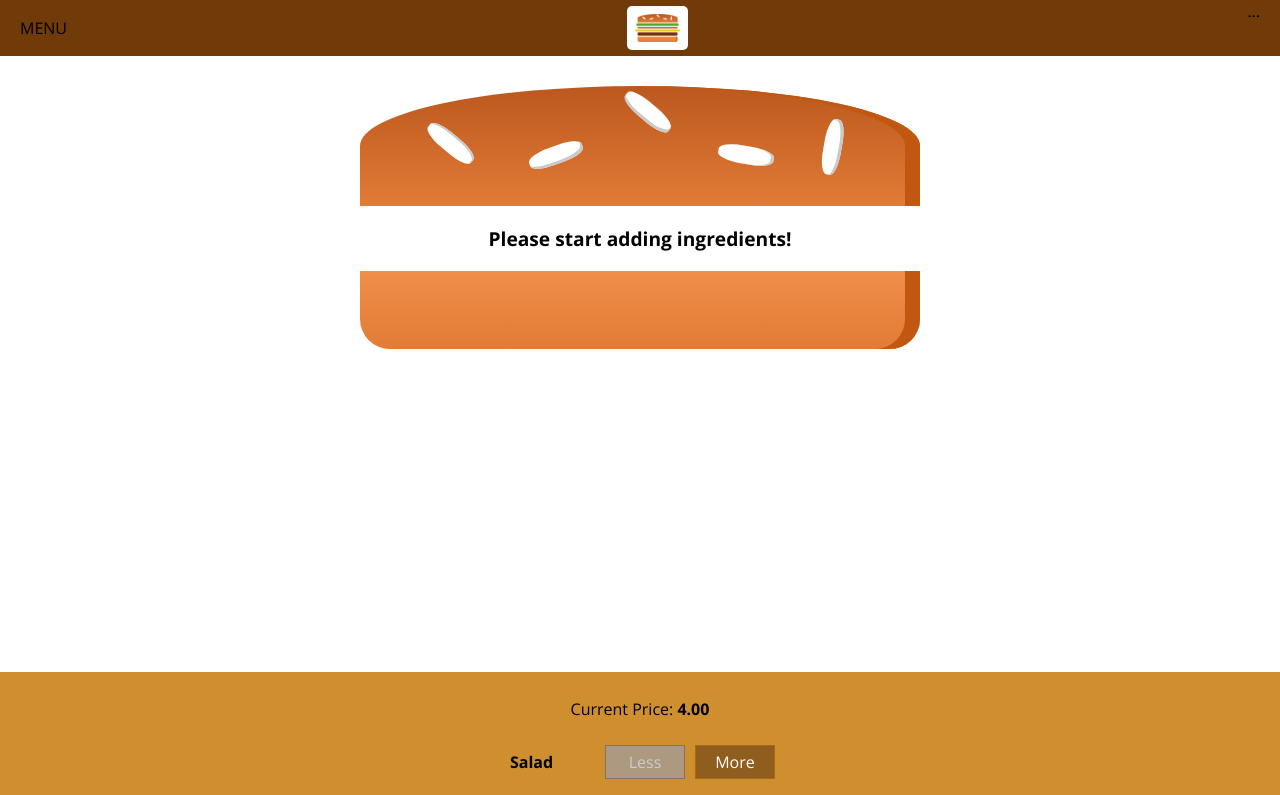
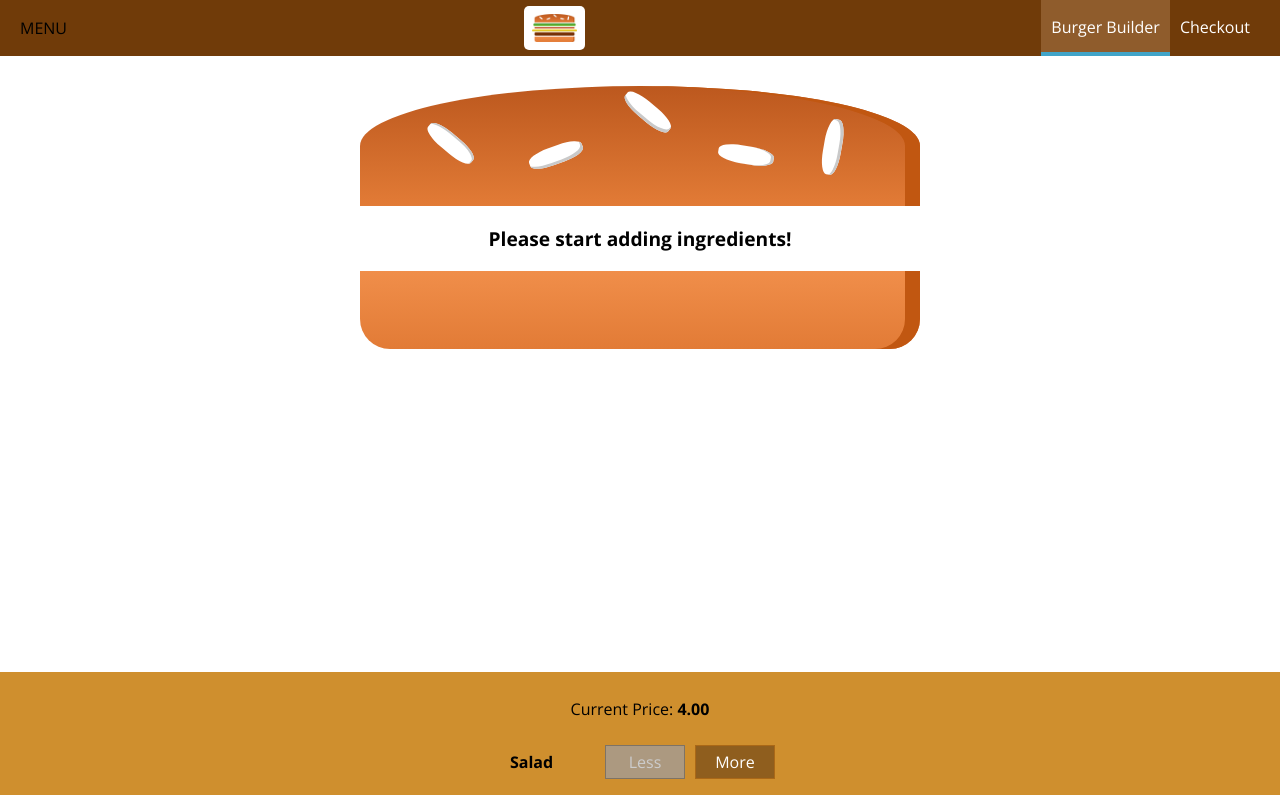
Before and after one commit to juliastetskaya/burger, a React app: page / in a window 1280 px wide. Shown: the top 795 px of the page. Built offline with nearby package versions, Linux system fonts and the light colour scheme.

Commit message:
add reusable Navigation Items

```diff
--- /dev/null
+++ b/src/components/Navigation/NavigationItems/NavigationItem.jsx
@@ -0,0 +1,42 @@
+import React from 'react';
+import styled from '@emotion/styled';
+import { css } from '@emotion/core';
+
+
+const ItemStyled = styled.li`
+    margin: 0;
+    box-sizing: border-box;
+    display: flex;
+    height: 100%;
+    align-items: center;
+`;
+
+const activeStyles = css`
+    background-color: #8F5C2C;
+    border-bottom: 4px solid #40A4C8;
+    color: white;
+`;
+
+const LinkStyled = styled.a`
+    color: white;
+    text-decoration: none;
+    height: 100%;
+    padding: 16px 10px;
+    border-bottom: 4px solid transparent;
+    box-sizing: border-box;
+    display: block;
+    ${({active}) => active && activeStyles};
+
+    &:hover,
+    &:active {
+        ${activeStyles}
+    }
+`;
+
+const NavigationItem = ({ children, link, active }) => (
+    <ItemStyled>
+        <LinkStyled href={link} active={active}>{children}</LinkStyled>
+    </ItemStyled>
+);
+
+export default NavigationItem;
--- /dev/null
+++ b/src/components/Navigation/NavigationItems/index.jsx
@@ -0,0 +1,22 @@
+import React from 'react';
+import styled from '@emotion/styled';
+
+import NavigationItem from './NavigationItem';
+
+const NavigationListStyled = styled.ul`
+    margin: 0;
+    padding: 0;
+    list-style: none;
+    display: flex;
+    align-items: center;
+    height: 100%;
+`;
+
+const NavigationItems = () => (
+    <NavigationListStyled>
+        <NavigationItem link="/" active>Burger Builder</NavigationItem>
+        <NavigationItem link="/">Checkout</NavigationItem>
+    </NavigationListStyled>
+);
+
+export default NavigationItems;
--- a/src/components/Navigation/Toolbar.jsx
+++ b/src/components/Navigation/Toolbar.jsx
@@ -2,6 +2,7 @@ import React from 'react';
 import styled from '@emotion/styled';
 
 import Logo from '../Logo';
+import NavigationItems from './NavigationItems';
 
 const HeaderStyled = styled.header`
     height: 56px;
@@ -28,7 +29,7 @@ const Toolbar = () => (
         <div>MENU</div>
         <Logo />
         <NavStyled>
-            ...
+            <NavigationItems />
         </NavStyled>
     </HeaderStyled>
 );
```
